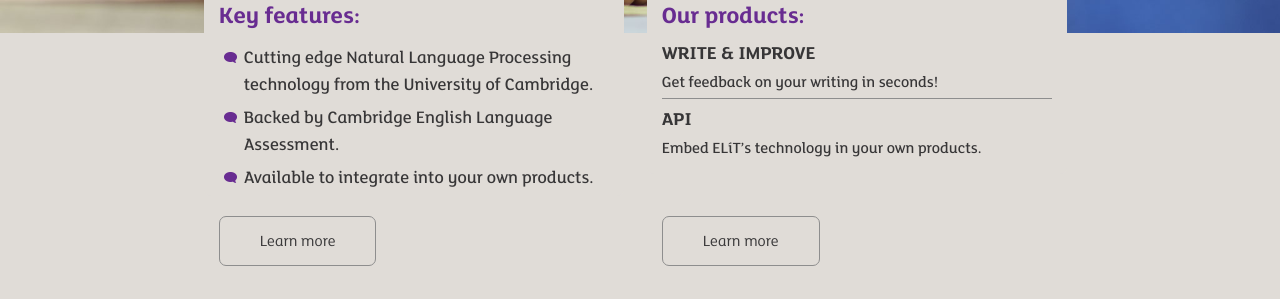
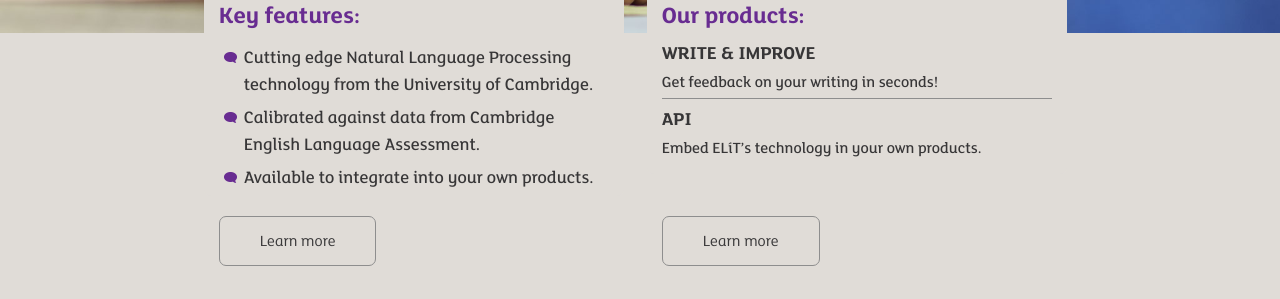
Before and after one commit to colourgarden/elitltdnew.github.io, a Jekyll site: the page built from index.md, in a window 1280 px wide. Shown: the part 681-980 px from the top of the page. Built offline with Jekyll 4.4.1, drawn with Linux system fonts in a browser that asks for light colours; Markdown is read by kramdown in place of the engine named in the settings.

Commit message:
Slight wording change

```diff
--- a/index.md
+++ b/index.md
@@ -13,7 +13,7 @@
 
 key-features: |
   - Cutting edge Natural Language Processing technology from the University of Cambridge.
-  - Backed by Cambridge English Language Assessment.
+  - Calibrated against data from Cambridge English Language Assessment.
   - Available to integrate into your own products.
 key-features-link: "/about/"
 
```
